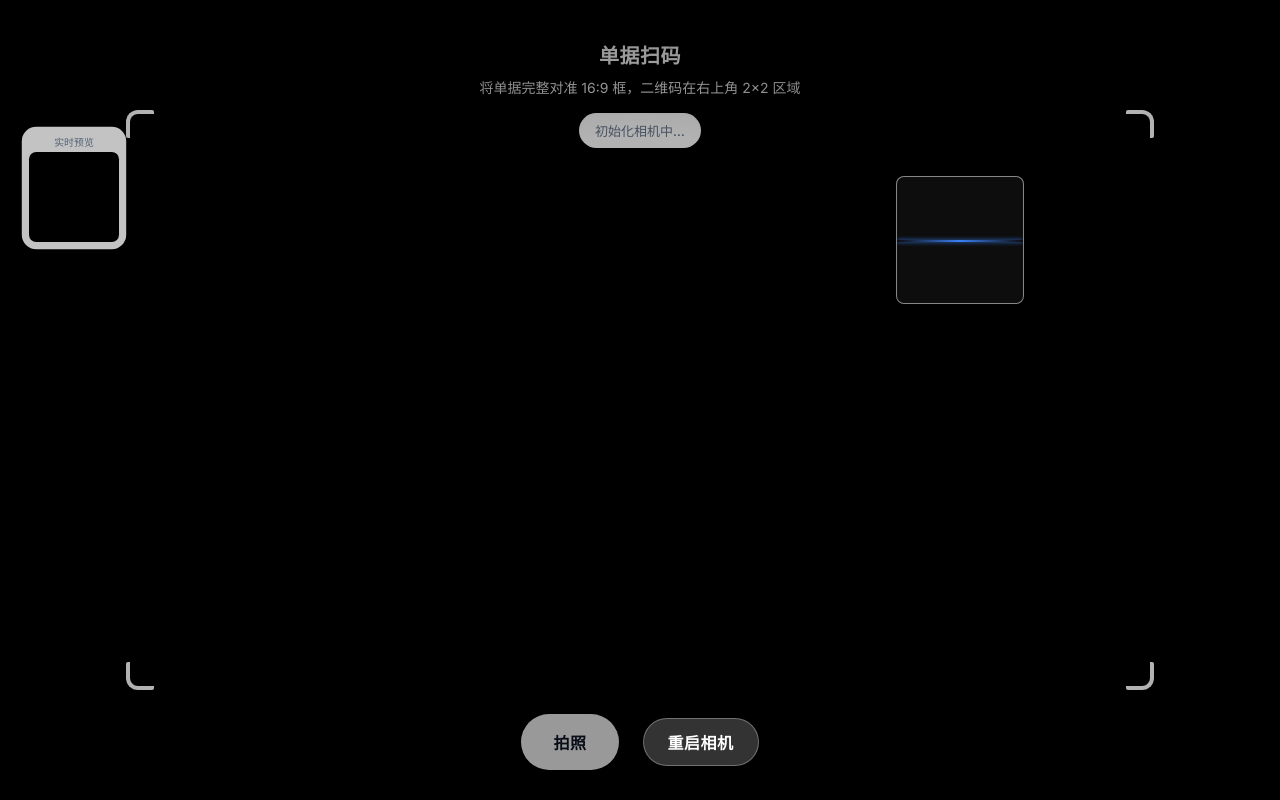
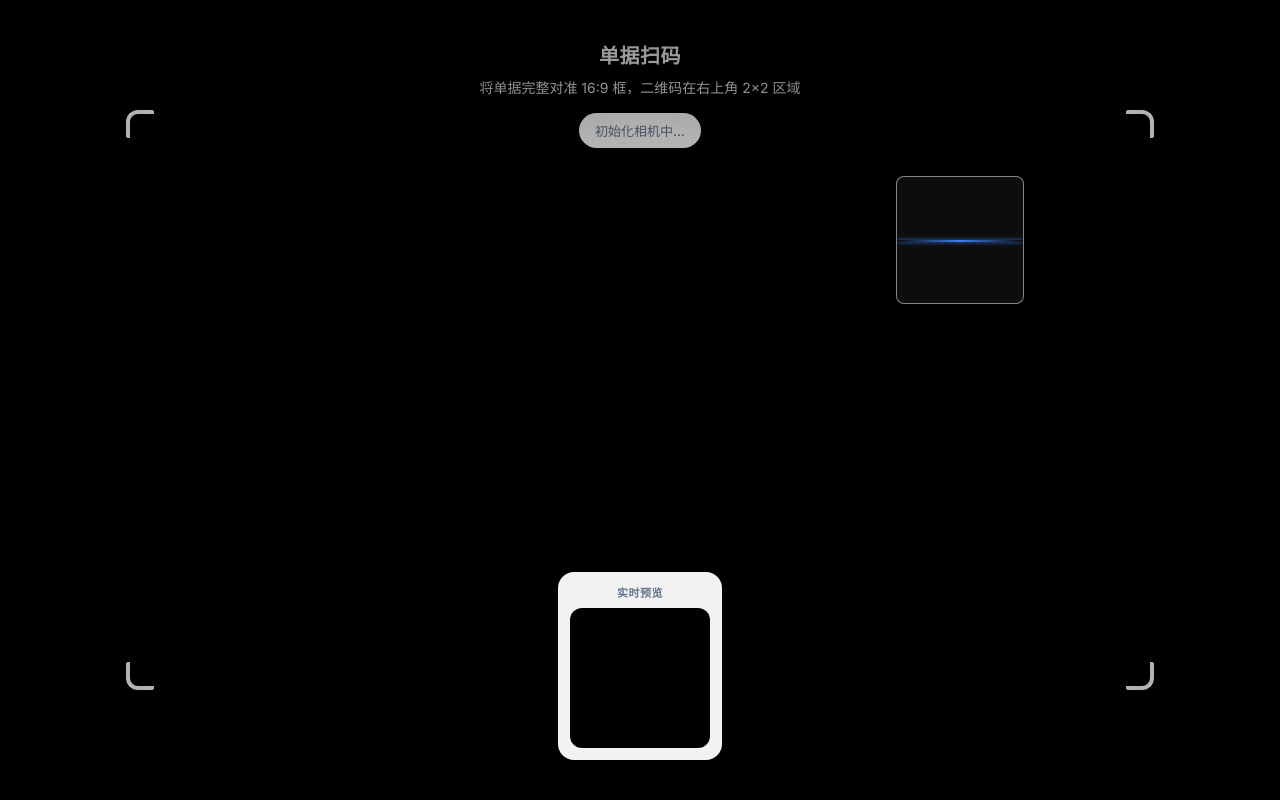
Before and after one commit to Gigass/qrcodescan, a Vue app: page /scan in a window 1280 px wide. Built offline with nearby package versions, Linux system fonts and the light colour scheme; no server answers.

Commit message:
遮挡优化

```diff
--- a/src/views/Scan.vue
+++ b/src/views/Scan.vue
@@ -33,12 +33,10 @@
 
       <div class="roiPreview">
         <div class="roiPreviewTitle">实时预览</div>
-        <canvas ref="roiPreviewCanvas" class="roiPreviewCanvas" width="180" height="180"></canvas>
-      </div>
-
-      <div class="bottomBar">
-        <button class="btn" :disabled="!videoReady" @click="capture">拍照</button>
-        <button class="btn secondary" @click="restart">重启相机</button>
+        <div class="preview-container">
+          <canvas ref="roiPreviewCanvas" class="roiPreviewCanvas" width="180" height="180"></canvas>
+          <div class="preview-scan-line"></div>
+        </div>
       </div>
     </div>
   </div>
@@ -654,75 +652,75 @@ export default {
   100% { top: 100%; opacity: 0; }
 }
 
+
 .roiPreview {
   position: absolute;
-  left: 16px;  /* 从右侧改为左侧 */
-  top: 120px;
-  width: 100px;  /* 从 120px 缩小到 100px */
-  padding: 8px;
+  left: 50%;
+  bottom: 40px;
+  transform: translateX(-50%);
+  width: 140px;
+  padding: 12px;
   border-radius: 16px;
-  background: rgba(255, 255, 255, 0.9);
-  box-shadow: 0 4px 12px rgba(0,0,0,0.1);
+  background: rgba(255, 255, 255, 0.95);
+  backdrop-filter: blur(10px);
+  box-shadow: 0 8px 24px rgba(0,0,0,0.15);
   pointer-events: none;
   z-index: 20;
-  opacity: 0.85;  /* 降低不透明度，更低调 */
-  transform: scale(0.9);
-  transition: opacity 0.3s;
+  animation: slideUp 0.4s ease-out;
+}
+
+@keyframes slideUp {
+  from {
+    opacity: 0;
+    transform: translateX(-50%) translateY(20px);
+  }
+  to {
+    opacity: 1;
+    transform: translateX(-50%) translateY(0);
+  }
 }
 
 .roiPreviewTitle {
   font-size: 11px;
   color: #64748b;
   text-align: center;
-  margin-bottom: 4px;
+  margin-bottom: 8px;
+  font-weight: 600;
+  letter-spacing: 0.5px;
+}
+
+.preview-container {
+  position: relative;
+  width: 100%;
+  overflow: hidden;
+  border-radius: 12px;
+  background: #000;
 }
 
 .roiPreviewCanvas {
   width: 100%;
   height: auto;
-  border-radius: 8px;
-  background: #000;
+  border-radius: 12px;
   display: block;
 }
 
-/* Bottom Actions */
-.bottomBar {
-  padding: 30px;
-  display: flex;
-  justify-content: center;
-  align-items: center;
-  gap: 24px;
-  background: linear-gradient(0deg, rgba(0,0,0,0.6) 0%, transparent 100%);
-  pointer-events: auto;
+/* 预览框内的扫描线动画 */
+.preview-scan-line {
+  position: absolute;
+  left: 0;
+  right: 0;
+  height: 2px;
+  background: linear-gradient(to right, transparent, #10b981, transparent);
+  box-shadow: 0 0 6px #10b981;
+  animation: previewScan 2.5s infinite ease-in-out;
+  pointer-events: none;
 }
 
-.btn {
-  height: 56px;
-  padding: 0 32px;
-  border-radius: 28px;
-  font-size: 16px;
-  font-weight: 600;
-  letter-spacing: 0.5px;
-  border: none;
-  background: #ffffff;
-  color: #0f172a;
-  box-shadow: 0 4px 12px rgba(0,0,0,0.2);
-  transition: transform 0.2s, box-shadow 0.2s;
-}
-
-.btn:active {
-  transform: scale(0.95);
-  box-shadow: 0 2px 6px rgba(0,0,0,0.15);
-}
-
-.btn.secondary {
-  background: rgba(255, 255, 255, 0.2);
-  backdrop-filter: blur(10px);
-  color: white;
-  border: 1px solid rgba(255,255,255,0.3);
-  min-width: auto;
-  padding: 0 24px;
-  height: 48px;
+@keyframes previewScan {
+  0% { top: 0; opacity: 0; }
+  15% { opacity: 1; }
+  85% { opacity: 1; }
+  100% { top: 100%; opacity: 0; }
 }
 
 .btn:disabled {
```
